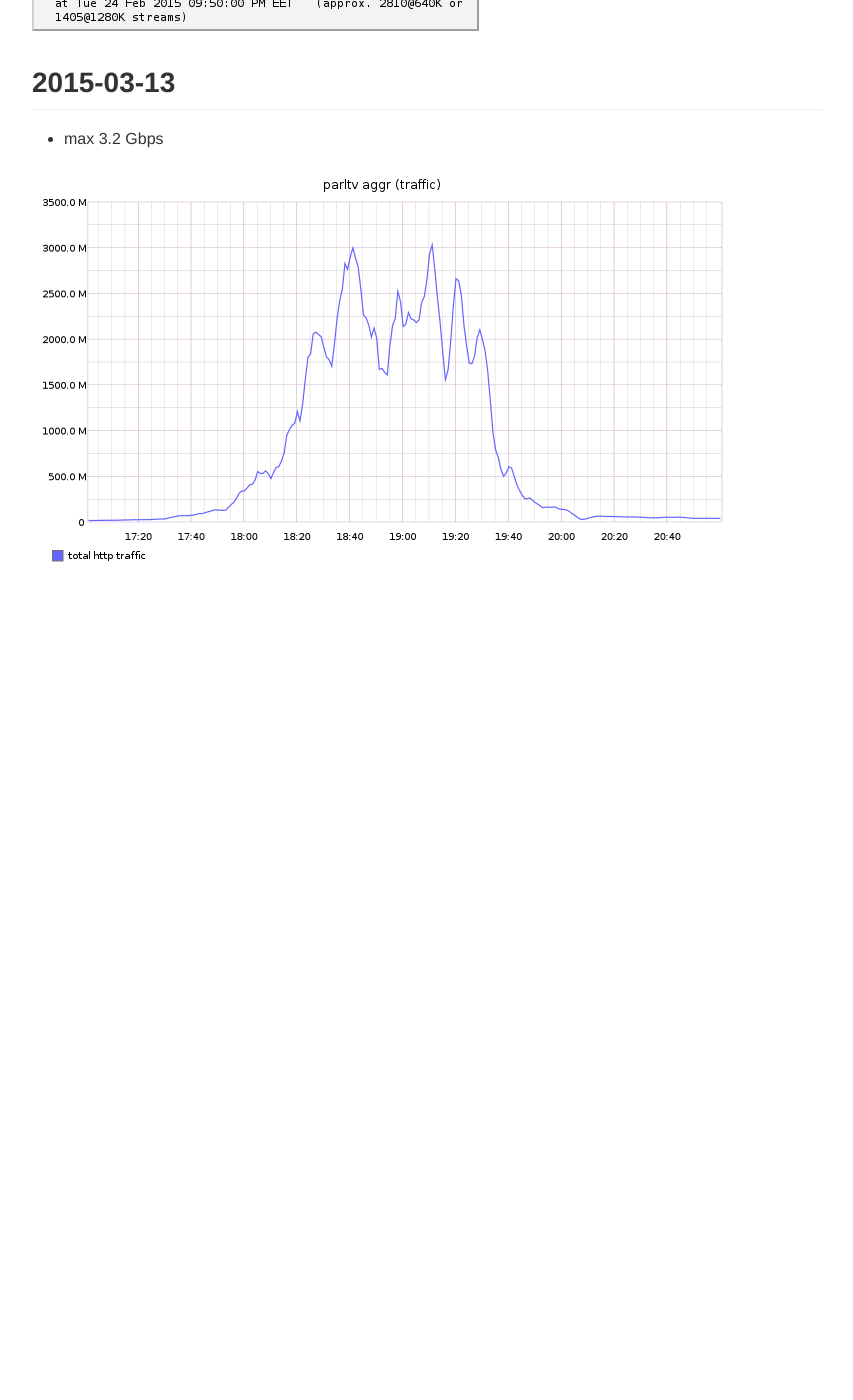
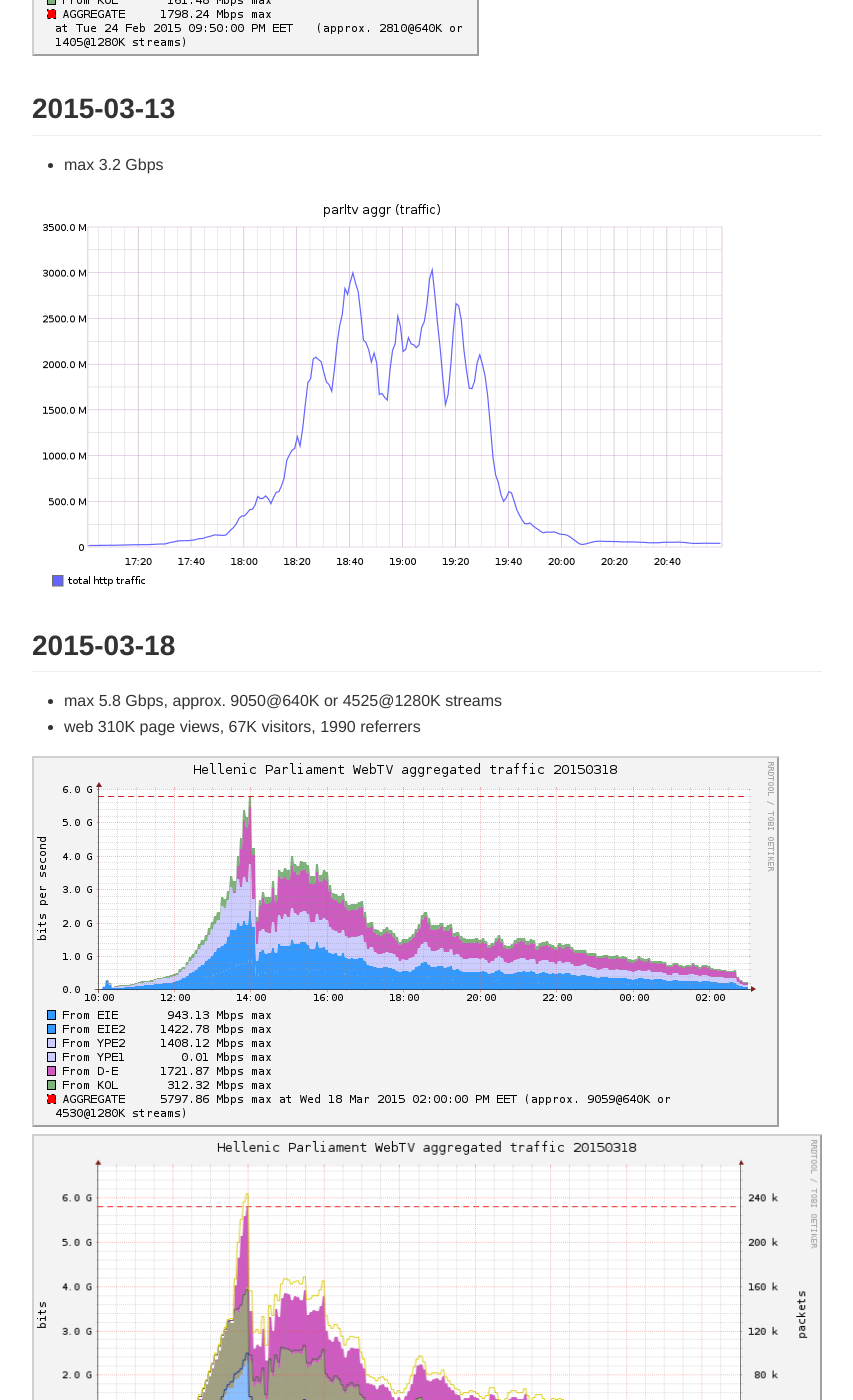
Before and after one commit to zmousm/parltv-bursts, a Jekyll site: the page built from index.md, in a window 1280 px wide and 1400 px high, scrolled down 51627 px. Shown: the whole window, without its empty margins (213-1066 px from the left). Built offline with Jekyll 4.4.1, drawn with Linux system fonts in a browser that asks for light colours; Markdown is read by kramdown in place of the engine named in the settings; before the commit the page ends 52240 px from its top, so only the background shows below that; some of the changed text lies outside the part shown.

Commit message:
Add 2015-03-18

```diff
--- a/index.md
+++ b/index.md
@@ -32,6 +32,7 @@ layout: index
 1. [2015-02-18](#2015-02-18)
 1. [2015-02-24](#2015-02-24)
 1. [2015-03-13](#2015-03-13)
+1. [2015-03-18](#2015-03-18)
 
 ## 2012-10-30
 * max 1K streams, 550 Mbps
@@ -308,3 +309,22 @@ layout: index
 * max 3.2 Gbps
 
 ![20150313_graphite_totalhttp](graphs/parltv_20150313_g-aggr-traffic.png)
+
+## 2015-03-18
+* max 5.8 Gbps, approx. 9050@640K or 4525@1280K streams
+* web 310K page views, 67K visitors, 1990 referrers
+
+![20150318_snmp](graphs/parltv_20150318_snmp.png)
+![20150318_munin_dc](graphs/parltv_20150318_dc.png)
+![20150318_munin_detail](graphs/parltv_20150318_detail.png)
+### HTTP traffic
+![20150318_graphite_proto](graphs/parltv_20150318_g-aggr-proto.png)
+![20150318_graphite_af](graphs/parltv_20150318_g-aggr-af.png)
+![20150318_graphite_svariant](graphs/parltv_20150318_g-aggr-svariant.png)
+![20150318_graphite_workers](graphs/parltv_20150318_g-workers-traffic.png)
+![20150318_graphite_reqs-hit](graphs/parltv_20150318_g-aggr-reqs-hit.png)
+![20150318_graphite_workers_resp_time](graphs/parltv_20150318_g-workers-resp_time.png)
+![20150318_graphite_totalhttp](graphs/parltv_20150318_g-aggr-traffic.png)
+### GR-IX traffic
+#####GRNET
+![20150318_grix_grnet](graphs/parltv_20150318_grix-grnet.png)
```
Also changed, not shown: graphs/parltv_20150318_dc.png (added), graphs/parltv_20150318_detail.png (added), graphs/parltv_20150318_g-aggr-af.png (added), graphs/parltv_20150318_g-aggr-proto.png (added), graphs/parltv_20150318_g-aggr-reqs-hit.png (added), graphs/parltv_20150318_g-aggr-svariant.png (added), graphs/parltv_20150318_g-aggr-traffic.png (added), graphs/parltv_20150318_g-workers-resp_time.png (added), graphs/parltv_20150318_g-workers-traffic.png (added), graphs/parltv_20150318_grix-grnet.png (added), graphs/parltv_20150318_snmp.png (added).
